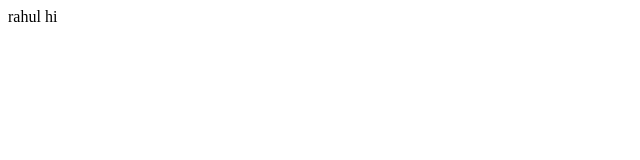
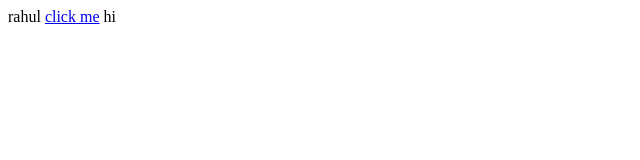
Before and after one commit to subbararahul/server-program, a plain HTML site: page head/index.html in a window 1280 px wide. Shown: the full height of the page, 0-640 px from the left. Drawn offline with Linux system fonts and the light colour scheme.

Commit message:
Update index.html

```diff
--- a/head/index.html
+++ b/head/index.html
@@ -1,2 +1,4 @@
 rahul
+
+<a href="homepage" >click me</a>
 hi
```
